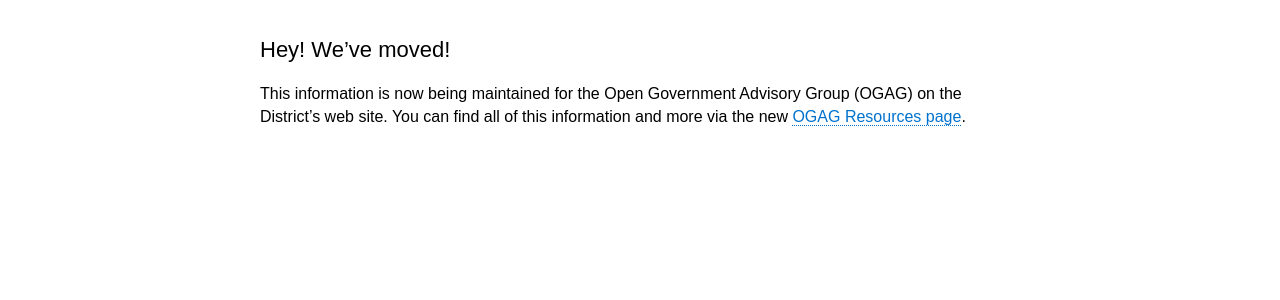
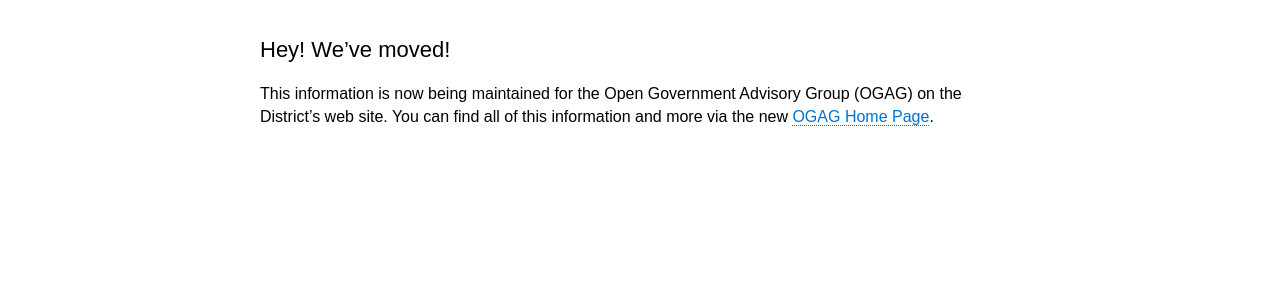
Before and after one commit to DCgov/dcgov.github.io, a Jekyll site: the page built from _pages/open-government-advisory-group.md, in a window 1280 px wide. Shown: the part 234-534 px from the top of the page. Built offline with Jekyll 4.4.1, drawn with Linux system fonts in a browser that asks for light colours; nearby versions of some CDN libraries.

Commit message:
update to point at ogag home page

```diff
--- a/_pages/open-government-advisory-group.md
+++ b/_pages/open-government-advisory-group.md
@@ -5,4 +5,4 @@
 
 ## Hey! We've moved!
 
-This information is now being maintained for the Open Government Advisory Group (OGAG) on the District's web site. You can find all of this information and more via the new [OGAG Resources page](http://ogag.dc.gov/page/open-resources).
+This information is now being maintained for the Open Government Advisory Group (OGAG) on the District's web site. You can find all of this information and more via the new [OGAG Home Page](http://ogag.dc.gov/).
```
